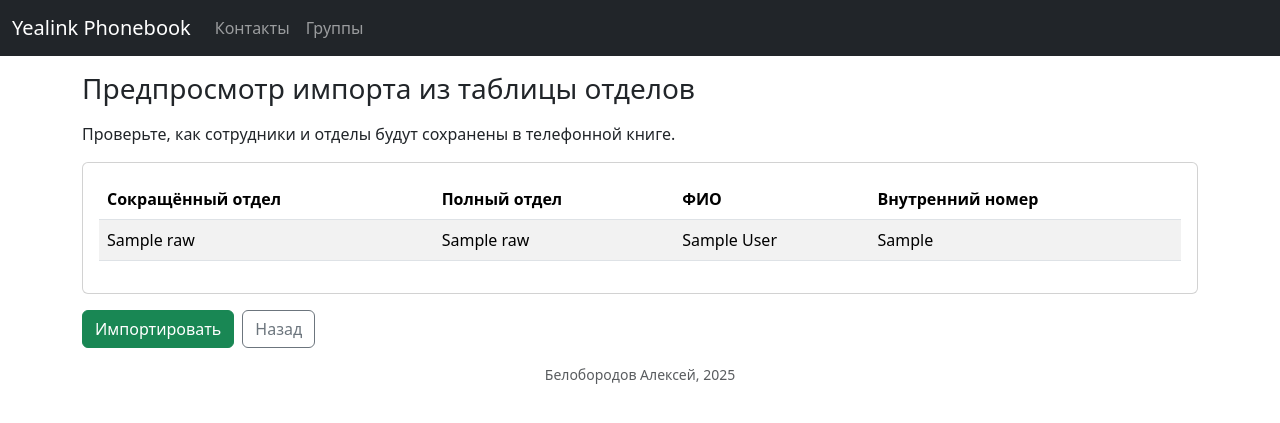
After one commit to belogpt/phoep, a Flask app: template templates/import_raw_preview.html in a window 1280 px wide. The commit adds this page. Shown: the top 423 px of the page. Run offline with Flask 3, Linux system fonts and the light colour scheme; the template is opened without the code that fills it: most values are stand-ins (such as "Sample title", 1, 10 or a date in 2020); parts of the project's set-up code (start-up, migrations or seed data) failed here and were passed over.

Commit message:
Add raw department table import workflow

```diff
--- a/phonebook/routes.py
+++ b/phonebook/routes.py
@@ -10,14 +10,26 @@ from flask import (
     flash,
     send_file,
     abort,
+    session,
 )
 from io import BytesIO
 
 from .models import Contact
 from . import repository
-from .excel_io import export_to_excel, import_from_excel
+from .excel_io import (
+    export_to_excel,
+    import_from_excel,
+    normalize_raw_contacts,
+    parse_raw_department_table,
+)
+from .departments_registry import (
+    load_department_aliases,
+    save_department_aliases,
+    suggest_alias,
+)
 
 phonebook_bp = Blueprint('phonebook', __name__)
+RAW_UPLOAD_SESSION_KEY = 'raw_import_file'
 
 
 def _filter_contacts(contacts, group_filter, search):
@@ -138,6 +150,36 @@ def download_xml():
     )
 
 
+def _save_raw_upload(file) -> str:
+    remote_dir, _ = repository.get_paths()
+    raw_dir = os.path.join(remote_dir, 'raw_uploads')
+    os.makedirs(raw_dir, exist_ok=True)
+    filename = f"raw_import_{datetime.now().strftime('%Y%m%d_%H%M%S')}.xlsx"
+    path = os.path.join(raw_dir, filename)
+    file.save(path)
+    session[RAW_UPLOAD_SESSION_KEY] = path
+    return path
+
+
+def _load_raw_contacts_from_session():
+    path = session.get(RAW_UPLOAD_SESSION_KEY)
+    if not path or not os.path.exists(path):
+        return None, None
+    raw_contacts = parse_raw_department_table(path)
+    aliases = load_department_aliases()
+    return raw_contacts, aliases
+
+
+def _render_raw_preview(raw_contacts, alias_map):
+    normalized = normalize_raw_contacts(raw_contacts, alias_map)
+    return render_template(
+        'import_raw_preview.html',
+        contacts=normalized,
+        raw_contacts=raw_contacts,
+        alias_map=alias_map,
+    )
+
+
 @phonebook_bp.route('/export/excel')
 def export_excel():
     contacts = repository.load_contacts()
@@ -161,6 +203,77 @@ def import_excel():
         return redirect(url_for('phonebook.index'))
 
 
+@phonebook_bp.route('/import/raw', methods=['GET', 'POST'])
+def import_raw_upload():
+    if request.method == 'GET':
+        return render_template('import_raw_upload.html')
+
+    file = request.files.get('raw_excel')
+    if not file:
+        flash('Не выбран файл для импорта', 'danger')
+        return redirect(url_for('phonebook.import_raw_upload'))
+
+    try:
+        path = _save_raw_upload(file)
+        raw_contacts = parse_raw_department_table(path)
+    except Exception as exc:  # noqa: BLE001
+        flash(f'Ошибка разбора файла: {exc}', 'danger')
+        return redirect(url_for('phonebook.import_raw_upload'))
+
+    if not raw_contacts:
+        flash('В файле не найдено сотрудников', 'warning')
+        return redirect(url_for('phonebook.import_raw_upload'))
+
+    departments = sorted({c.full_department_name for c in raw_contacts})
+    aliases = load_department_aliases()
+    new_departments = [d for d in departments if d not in aliases]
+
+    if new_departments:
+        suggestions = {d: suggest_alias(d) for d in new_departments}
+        return render_template(
+            'import_raw_departments.html',
+            new_departments=new_departments,
+            suggestions=suggestions,
+        )
+
+    return _render_raw_preview(raw_contacts, aliases)
+
+
+@phonebook_bp.route('/import/raw/departments', methods=['POST'])
+def import_raw_departments():
+    raw_contacts, aliases = _load_raw_contacts_from_session()
+    if raw_contacts is None:
+        flash('Файл загрузки не найден. Пожалуйста, начните импорт заново.', 'danger')
+        return redirect(url_for('phonebook.import_raw_upload'))
+
+    names = request.form.getlist('department_names')
+    values = request.form.getlist('aliases')
+    for dept, alias in zip(names, values):
+        cleaned = alias.strip()
+        aliases[dept] = cleaned or suggest_alias(dept)
+
+    save_department_aliases(aliases)
+    aliases = load_department_aliases()
+    return _render_raw_preview(raw_contacts, aliases)
+
+
+@phonebook_bp.route('/import/raw/confirm', methods=['POST'])
+def import_raw_confirm():
+    raw_contacts, aliases = _load_raw_contacts_from_session()
+    if raw_contacts is None:
+        flash('Файл загрузки не найден. Пожалуйста, начните импорт заново.', 'danger')
+        return redirect(url_for('phonebook.import_raw_upload'))
+
+    try:
+        normalized = normalize_raw_contacts(raw_contacts, aliases)
+        repository.save_contacts(normalized)
+        session.pop(RAW_UPLOAD_SESSION_KEY, None)
+        return render_template('import_result.html', count=len(normalized))
+    except Exception as exc:  # noqa: BLE001
+        flash(f'Ошибка импорта: {exc}', 'danger')
+        return redirect(url_for('phonebook.import_raw_upload'))
+
+
 def _save_contact(contact_id=None):
     group = request.form.get('group', '').strip()
     name = request.form.get('name', '').strip()
--- /dev/null
+++ b/templates/import_raw_preview.html
@@ -0,0 +1,33 @@
+{% extends 'base.html' %}
+{% block content %}
+<h3 class="mb-3">Предпросмотр импорта из таблицы отделов</h3>
+<p>Проверьте, как сотрудники и отделы будут сохранены в телефонной книге.</p>
+<div class="card mb-3">
+    <div class="card-body table-responsive">
+        <table class="table table-striped align-middle">
+            <thead>
+                <tr>
+                    <th>Сокращённый отдел</th>
+                    <th>Полный отдел</th>
+                    <th>ФИО</th>
+                    <th>Внутренний номер</th>
+                </tr>
+            </thead>
+            <tbody>
+                {% for raw in raw_contacts %}
+                    <tr>
+                        <td>{{ alias_map.get(raw.full_department_name, raw.full_department_name) }}</td>
+                        <td>{{ raw.full_department_name }}</td>
+                        <td>{{ raw.full_name }}</td>
+                        <td>{{ raw.internal_extension }}</td>
+                    </tr>
+                {% endfor %}
+            </tbody>
+        </table>
+    </div>
+</div>
+<form action="{{ url_for('phonebook.import_raw_confirm') }}" method="post" class="d-flex gap-2">
+    <button type="submit" class="btn btn-success" onclick="return confirm('Импорт заменит текущую телефонную книгу. Продолжить?')">Импортировать</button>
+    <a href="{{ url_for('phonebook.import_raw_upload') }}" class="btn btn-outline-secondary">Назад</a>
+</form>
+{% endblock %}
--- a/templates/index.html
+++ b/templates/index.html
@@ -33,6 +33,7 @@
 <div class="mb-3 d-flex flex-wrap gap-2">
     <a class="btn btn-success" href="{{ url_for('phonebook.download_xml') }}">Скачать XML</a>
     <a class="btn btn-info text-white" href="{{ url_for('phonebook.export_excel') }}">Экспорт в Excel</a>
+    <a class="btn btn-outline-info" href="{{ url_for('phonebook.import_raw_upload') }}">Импорт из таблицы отделов</a>
     <form class="d-inline" action="{{ url_for('phonebook.import_excel') }}" method="post" enctype="multipart/form-data">
         <div class="input-group">
             <input type="file" class="form-control" name="excel_file" accept=".xls,.xlsx" required>
```
Also changed, not shown: phonebook/departments_registry.py (added, +43 -0 lines), phonebook/excel_io.py (+101 -1 lines), templates/import_raw_departments.html (added, +34 -0 lines), templates/import_raw_upload.html (added, +15 -0 lines), README.md.
